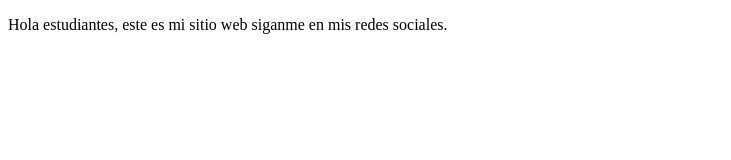
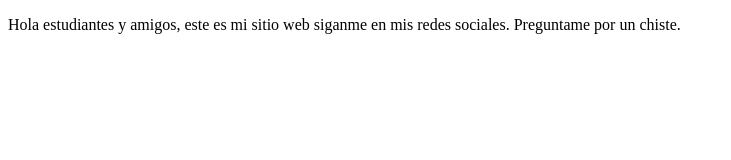
Before and after one commit to ggeasypeasy/ProyectoDemoCursoPrework, a plain HTML site: page index.html in a window 1280 px wide. Shown: the whole page, without its empty margins (0-731 px from the left). Drawn offline with Linux system fonts and the light colour scheme.

Commit message:
Pedimos que nos pregunten por un chiste

```diff
--- a/index.html
+++ b/index.html
@@ -7,8 +7,8 @@
     <title>Hola Mundo</title>
 </head>
 <body>
-    <p>Hola estudiantes, este es mi sitio web
-       siganme en mis redes sociales.
+    <p>Hola estudiantes y amigos, este es mi sitio web
+       siganme en mis redes sociales. Preguntame por un chiste.
     </p>
 </body>
 </html>
```
